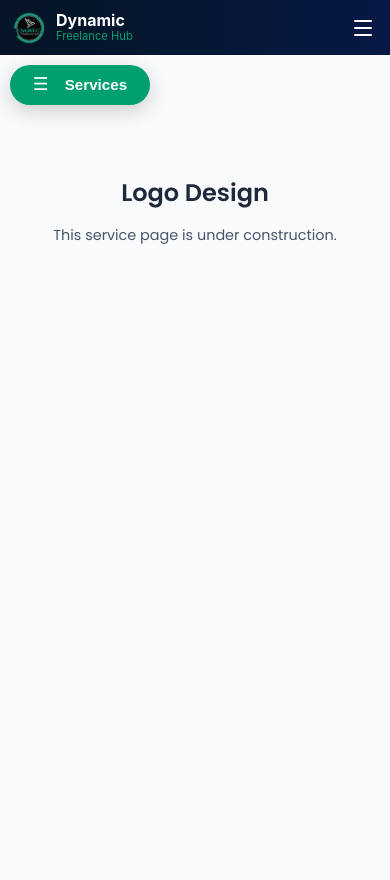
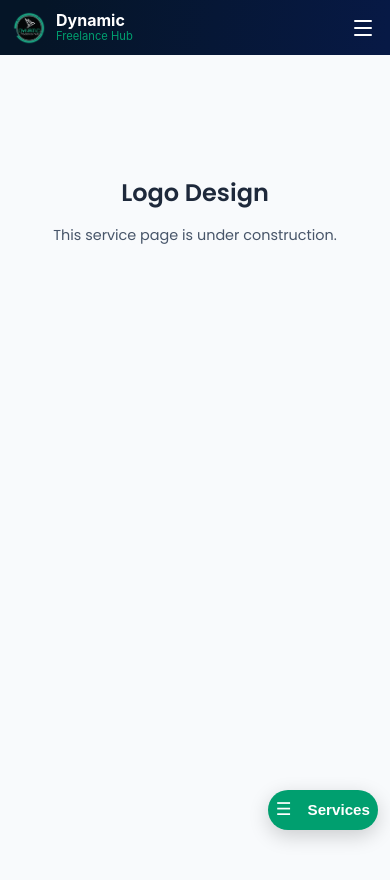
Before and after one commit to Godswillomuka/Dynamic-freelance-hub, a React (Create React App) app: page /services in a window 390 px wide. Shown: the top 880 px of the page. Built offline with nearby package versions, Linux system fonts and the light colour scheme.

Commit message:
replace top/left rules in narrow breakpoints with bottom/right (and set top/left:auto) so the floating toggle stays bottom-right across phones.

```diff
--- a/src/components/Sidebar.css
+++ b/src/components/Sidebar.css
@@ -252,11 +252,14 @@
     height: calc(100vh - 55px);
   }
 
+  /* Changed: keep toggle anchored bottom-right instead of top-left */
   .sidebar-toggle {
-    top: 70px;
+    bottom: 14px;
+    right: 12px;
+    left: auto;
+    top: auto;
     padding: 8px 12px;
     font-size: 1.2rem;
-    left: 12px;
   }
 }
 
@@ -281,9 +284,12 @@
     height: calc(100vh - 50px);
   }
 
+  /* Changed: bottom-right anchor */
   .sidebar-toggle {
-    top: 65px;
-    left: 10px;
+    bottom: 16px;
+    right: 12px;
+    left: auto;
+    top: auto;
     padding: 7px 10px;
     font-size: 1.1rem;
   }
@@ -305,9 +311,12 @@
     height: calc(100vh - 50px);
   }
 
+  /* Changed: bottom-right anchor */
   .sidebar-toggle {
-    top: 65px;
-    left: 8px;
+    bottom: 16px;
+    right: 10px;
+    left: auto;
+    top: auto;
   }
 }
 
@@ -327,9 +336,12 @@
     height: calc(100vh - 48px);
   }
 
+  /* Changed: bottom-right anchor */
   .sidebar-toggle {
-    top: 63px;
-    left: 6px;
+    bottom: 14px;
+    right: 8px;
+    left: auto;
+    top: auto;
     padding: 6px 9px;
     font-size: 1rem;
   }
```
